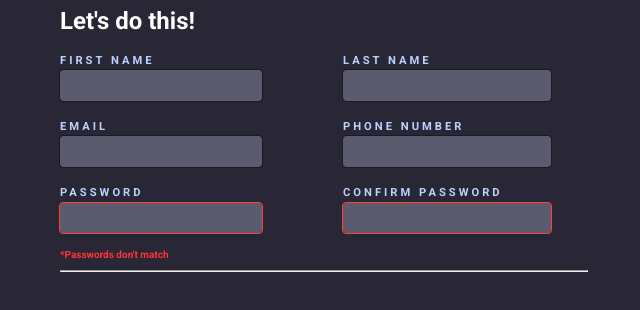
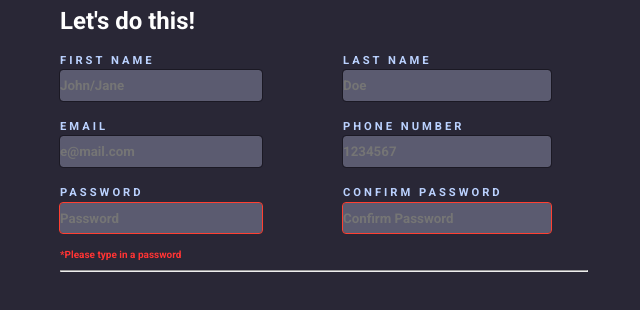
Before and after one commit to BZAgustin/signup-form, a plain HTML site: page index.html in a window 1280 px wide. Shown: the part 300-610 px from the top of the page, 452-1092 px from the left. Drawn offline with nearby package versions, Linux system fonts and the light colour scheme; a web font is replaced by a local one.

Commit message:
- Add placeholders to input boxes

```diff
--- a/index.html
+++ b/index.html
@@ -36,25 +36,25 @@
           <legend>Let's do this!</legend>
           <div class="col">
             <label for="first_name">FIRST NAME</label>
-            <input type="text" id="first_name">
+            <input type="text" id="first_name" placeholder="John/Jane">
 
             <label for="email">EMAIL</label>
-            <input type="email" id="email">
+            <input type="email" id="email" placeholder="e@mail.com">
 
             <label for="password">PASSWORD</label>
-            <input type="password" id="password" class="error">
-            <p id="no-match">*Passwords don't match</p>
+            <input type="password" id="password" class="error" placeholder="Password">
+            <p id="no-match">*Please type in a password</p>
           </div>
 
           <div class="col">
             <label for="last_name">LAST NAME</label>
-            <input type="text" id="last_name">
+            <input type="text" id="last_name" placeholder="Doe">
 
            <label for="phone_number">PHONE NUMBER</label>
-           <input type="text" id="phone_number">
+           <input type="text" id="phone_number" placeholder="1234567">
 
            <label for="confirm_password">CONFIRM PASSWORD</label>
-           <input type="password" id="confirm_password" class="error">
+           <input type="password" id="confirm_password" class="error" placeholder="Confirm Password">
           </div>
 
         </fieldset>
```
